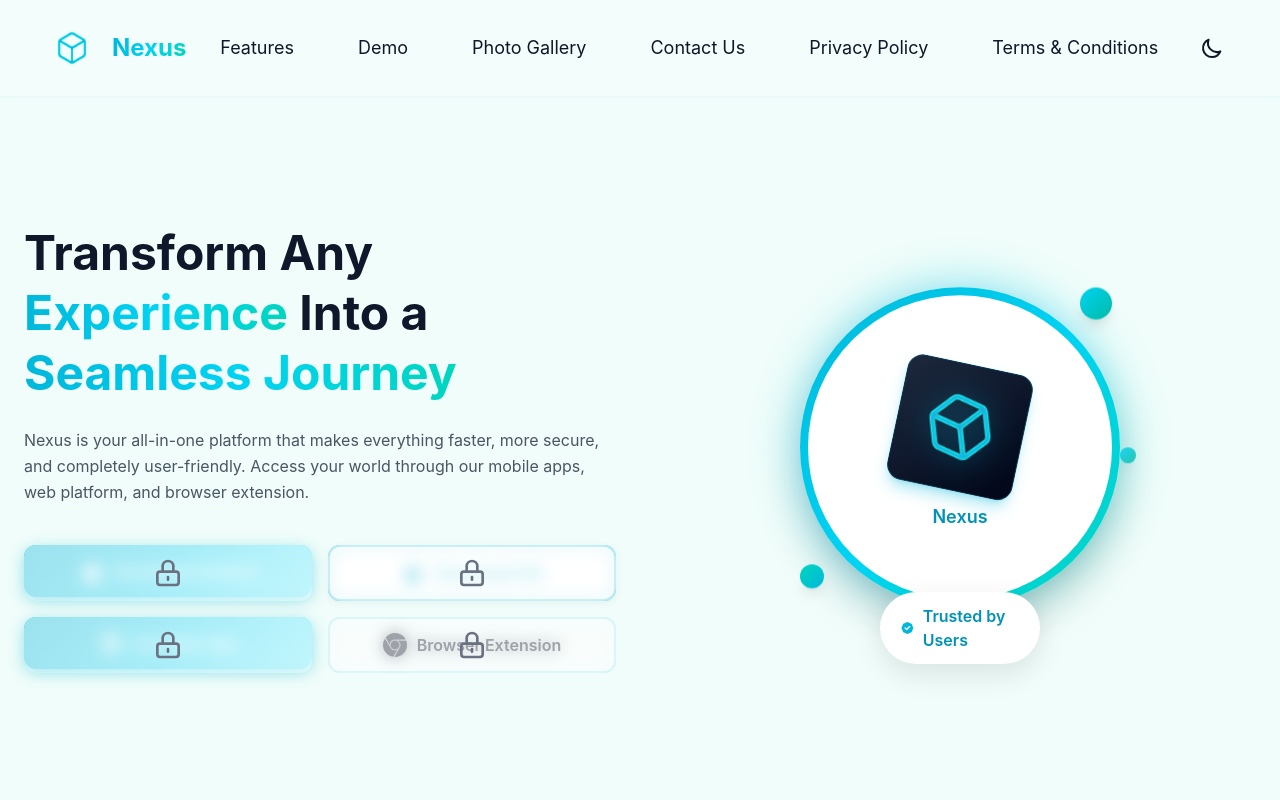
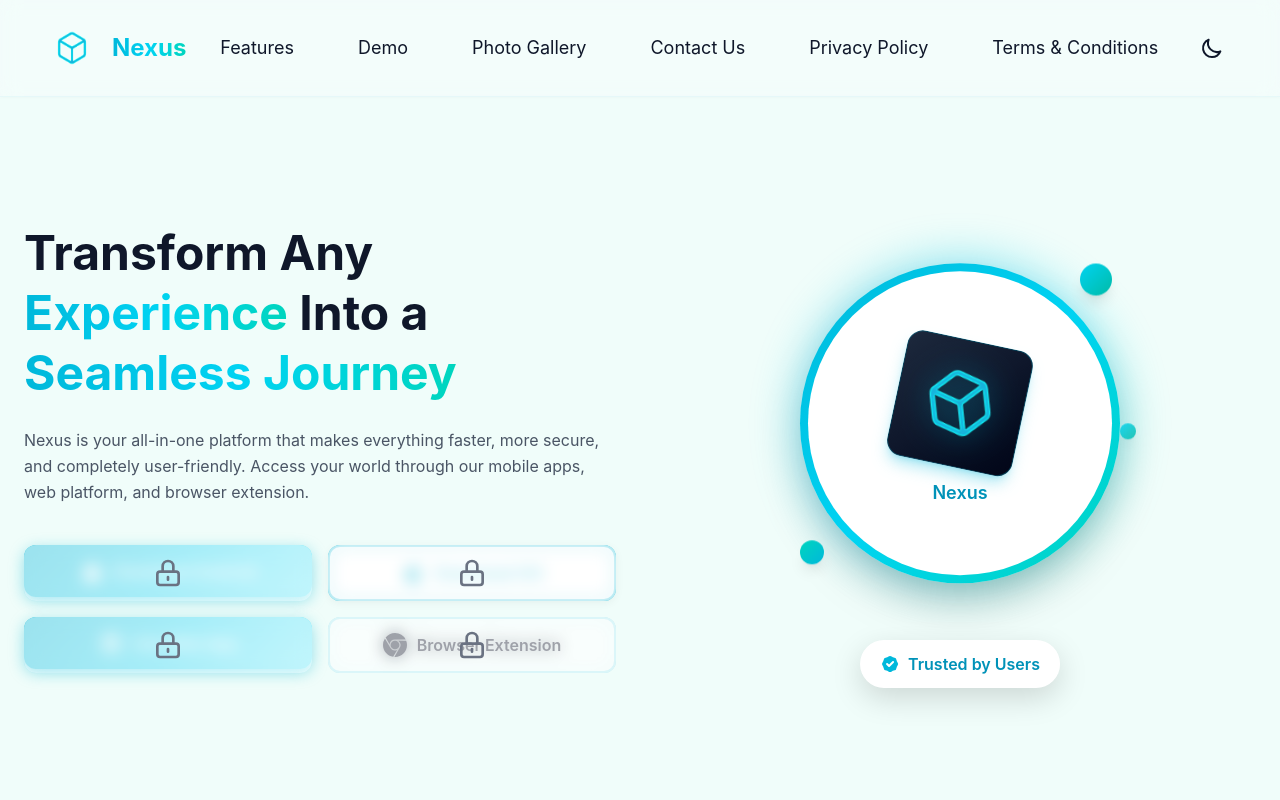
Before and after one commit to zishandeshmukh/Nexus-BETA, a Next.js app: page / in a window 1280 px wide. Shown: the top 800 px of the page. Built offline with nearby package versions, Linux system fonts and the light colour scheme.

Commit message:
Enhance trusted badge visibility with z-20 and stronger background

```diff
--- a/src/app/globals.css
+++ b/src/app/globals.css
@@ -301,10 +301,12 @@ html.dark .navbar {
 
 /* Active Users Badge */
 .active-users-badge {
+  position: relative;
+  z-index: 20;
   background: white;
   padding: 12px 20px;
   border-radius: 50px;
-  box-shadow: 0 10px 30px rgba(0, 0, 0, 0.1);
+  box-shadow: 0 10px 30px rgba(0, 0, 0, 0.15);
   display: inline-flex;
   align-items: center;
   gap: 8px;
@@ -312,7 +314,8 @@ html.dark .navbar {
 }
 
 html.dark .active-users-badge {
-  background: rgba(255, 255, 255, 0.1);
+  background: rgba(15, 23, 42, 0.95);
+  border: 1px solid rgba(34, 211, 238, 0.3);
   /* backdrop-filter: blur(10px);
   -webkit-backdrop-filter: blur(10px); */
 }
--- a/src/app/page.tsx
+++ b/src/app/page.tsx
@@ -222,7 +222,7 @@ export default function Home() {
                 </div>
 
                 {/* Trusted Badge */}
-                <div className="absolute -bottom-14 left-1/2 -translate-x-1/2 active-users-badge z-10">
+                <div className="absolute -bottom-14 left-1/2 -translate-x-1/2 active-users-badge z-20">
                   <svg className="w-5 h-5 text-cyan-500" fill="currentColor" viewBox="0 0 20 20">
                     <path fillRule="evenodd" d="M6.267 3.455a3.066 3.066 0 001.745-.723 3.066 3.066 0 013.976 0 3.066 3.066 0 001.745.723 3.066 3.066 0 012.812 2.812c.051.643.304 1.254.723 1.745a3.066 3.066 0 010 3.976 3.066 3.066 0 00-.723 1.745 3.066 3.066 0 01-2.812 2.812 3.066 3.066 0 00-1.745.723 3.066 3.066 0 01-3.976 0 3.066 3.066 0 00-1.745-.723 3.066 3.066 0 01-2.812-2.812 3.066 3.066 0 00-.723-1.745 3.066 3.066 0 010-3.976 3.066 3.066 0 00.723-1.745 3.066 3.066 0 012.812-2.812zm7.44 5.252a1 1 0 00-1.414-1.414L9 10.586 7.707 9.293a1 1 0 00-1.414 1.414l2 2a1 1 0 001.414 0l4-4z" clipRule="evenodd" />
                   </svg>
```
